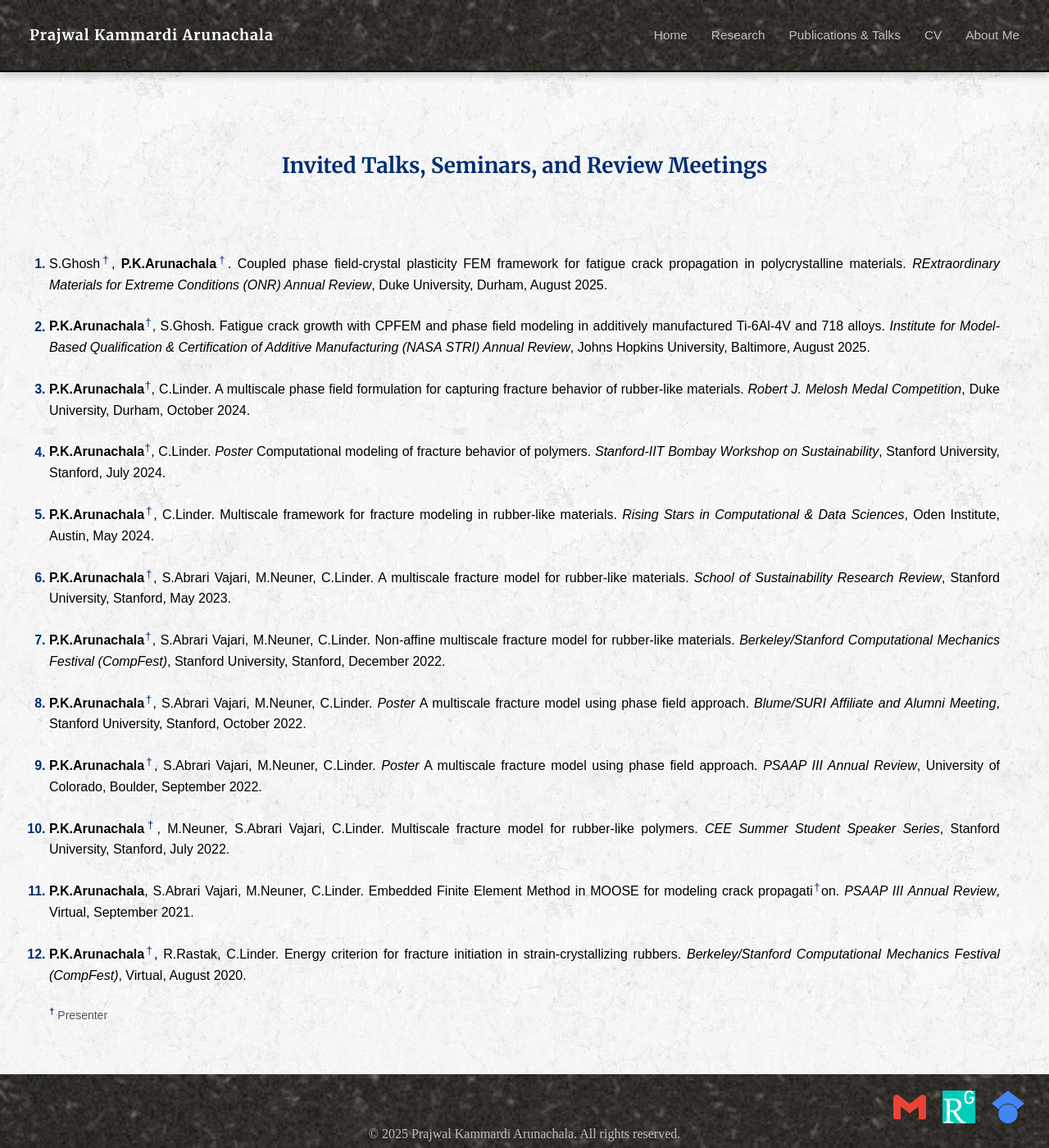
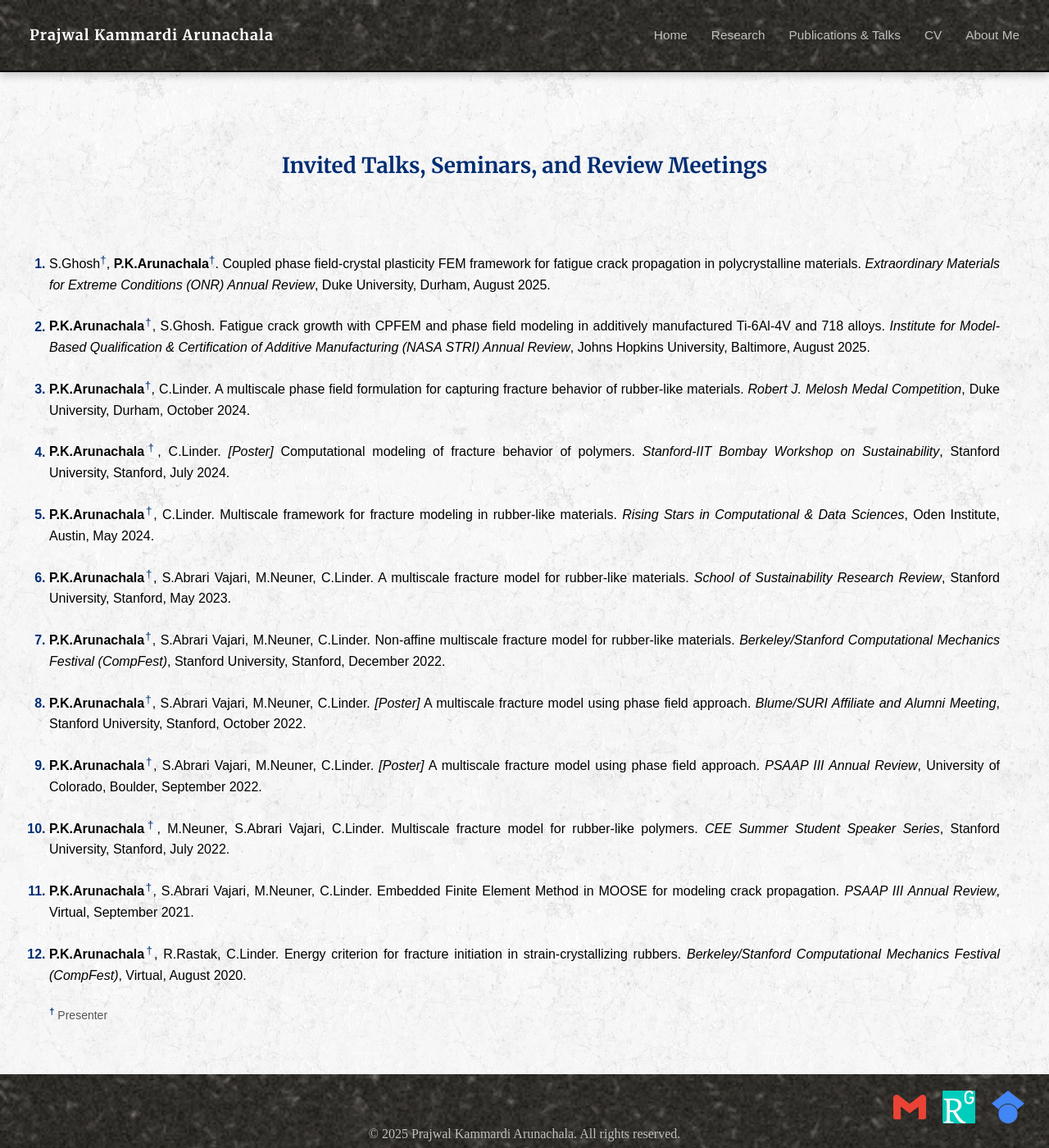
Before and after one commit to prajwalka/prajwalka.github.io, a Jekyll site: the page built from publications.md, in a window 1280 px wide and 1400 px high, scrolled down 1749 px. Shown: the whole window at 82% size. Built offline with Jekyll 4.4.1, drawn with Linux system fonts in a browser that asks for light colours; some web fonts are replaced.

```diff
--- a/publications.md
+++ b/publications.md
@@ -61,13 +61,13 @@
 
     <ol class="publication-list">
 
-        <li>S.Ghosh<sup class="joint-marker" aria-describedby="joint-note">†</sup>, <strong>P.K.Arunachala</strong><sup class="joint-marker" aria-describedby="joint-note">†</sup>. Coupled phase field-crystal plasticity FEM framework for fatigue crack propagation in polycrystalline materials. <em>RExtraordinary Materials for Extreme Conditions (ONR) Annual Review</em>, Duke University, Durham, August 2025.</li>
+        <li>S.Ghosh<sup class="joint-marker" aria-describedby="joint-note">†</sup>, <strong>P.K.Arunachala</strong><sup class="joint-marker" aria-describedby="joint-note">†</sup>. Coupled phase field-crystal plasticity FEM framework for fatigue crack propagation in polycrystalline materials. <em>Extraordinary Materials for Extreme Conditions (ONR) Annual Review</em>, Duke University, Durham, August 2025.</li>
 
         <li><strong>P.K.Arunachala</strong><sup class="joint-marker" aria-describedby="joint-note">†</sup>, S.Ghosh. Fatigue crack growth with CPFEM and phase field modeling  in additively manufactured Ti-6Al-4V and 718 alloys. <em>Institute for Model-Based Qualification & Certification of Additive Manufacturing (NASA STRI) Annual Review</em>, Johns Hopkins University, Baltimore, August 2025.</li>
 
         <li><strong>P.K.Arunachala</strong><sup class="joint-marker" aria-describedby="joint-note">†</sup>, C.Linder. A multiscale phase field formulation for capturing fracture behavior of rubber-like materials. <em>Robert J. Melosh Medal Competition</em>, Duke University, Durham, October 2024.</li>
 
-        <li><strong>P.K.Arunachala</strong><sup class="joint-marker" aria-describedby="joint-note">†</sup>, C.Linder. <em>Poster</em> Computational modeling of fracture behavior of polymers. <em>Stanford-IIT Bombay Workshop on Sustainability</em>, Stanford University, Stanford, July 2024.</li>
+        <li><strong>P.K.Arunachala</strong><sup class="joint-marker" aria-describedby="joint-note">†</sup>, C.Linder. <em>[Poster]</em> Computational modeling of fracture behavior of polymers. <em>Stanford-IIT Bombay Workshop on Sustainability</em>, Stanford University, Stanford, July 2024.</li>
 
         <li><strong>P.K.Arunachala</strong><sup class="joint-marker" aria-describedby="joint-note">†</sup>, C.Linder. Multiscale framework for fracture modeling in rubber-like materials. <em>Rising Stars in Computational & Data Sciences</em>, Oden Institute, Austin, May 2024.</li>
 
@@ -75,13 +75,13 @@
 
         <li><strong>P.K.Arunachala</strong><sup class="joint-marker" aria-describedby="joint-note">†</sup>, S.Abrari Vajari, M.Neuner, C.Linder. Non-affine multiscale fracture model for rubber-like materials. <em>Berkeley/Stanford Computational Mechanics Festival (CompFest)</em>, Stanford University, Stanford, December 2022.</li>
 
-        <li><strong>P.K.Arunachala</strong><sup class="joint-marker" aria-describedby="joint-note">†</sup>, S.Abrari Vajari, M.Neuner, C.Linder. <em>Poster</em> A multiscale fracture model using phase field approach. <em>Blume/SURI Affiliate and Alumni Meeting</em>, Stanford University, Stanford, October 2022.</li>
+        <li><strong>P.K.Arunachala</strong><sup class="joint-marker" aria-describedby="joint-note">†</sup>, S.Abrari Vajari, M.Neuner, C.Linder. <em>[Poster]</em> A multiscale fracture model using phase field approach. <em>Blume/SURI Affiliate and Alumni Meeting</em>, Stanford University, Stanford, October 2022.</li>
 
-        <li><strong>P.K.Arunachala</strong><sup class="joint-marker" aria-describedby="joint-note">†</sup>, S.Abrari Vajari, M.Neuner, C.Linder. <em>Poster</em> A multiscale fracture model using phase field approach. <em>PSAAP III Annual Review</em>, University of Colorado, Boulder, September 2022.</li>
+        <li><strong>P.K.Arunachala</strong><sup class="joint-marker" aria-describedby="joint-note">†</sup>, S.Abrari Vajari, M.Neuner, C.Linder. <em>[Poster]</em> A multiscale fracture model using phase field approach. <em>PSAAP III Annual Review</em>, University of Colorado, Boulder, September 2022.</li>
 
         <li><strong>P.K.Arunachala</strong><sup class="joint-marker" aria-describedby="joint-note">†</sup>, M.Neuner, S.Abrari Vajari, C.Linder. Multiscale fracture model for rubber-like polymers. <em>CEE Summer Student Speaker Series</em>, Stanford University, Stanford, July 2022.</li>
 
-        <li><strong>P.K.Arunachala</strong>, S.Abrari Vajari, M.Neuner, C.Linder. Embedded Finite Element Method in MOOSE for modeling crack propagati<sup class="joint-marker" aria-describedby="joint-note">†</sup>on. <em>PSAAP III Annual Review</em>, Virtual, September 2021.</li>
+        <li><strong>P.K.Arunachala</strong><sup class="joint-marker" aria-describedby="joint-note">†</sup>, S.Abrari Vajari, M.Neuner, C.Linder. Embedded Finite Element Method in MOOSE for modeling crack propagation. <em>PSAAP III Annual Review</em>, Virtual, September 2021.</li>
 
         <li><strong>P.K.Arunachala</strong><sup class="joint-marker" aria-describedby="joint-note">†</sup>, R.Rastak, C.Linder. Energy criterion for fracture initiation in strain-crystallizing rubbers. <em>Berkeley/Stanford Computational Mechanics Festival (CompFest)</em>, Virtual, August 2020.</li>
     </ol>
```
Also changed, not shown: 1 other file.
